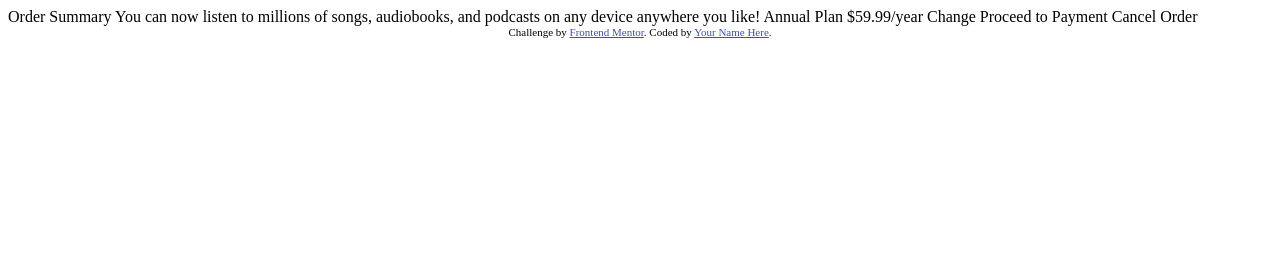
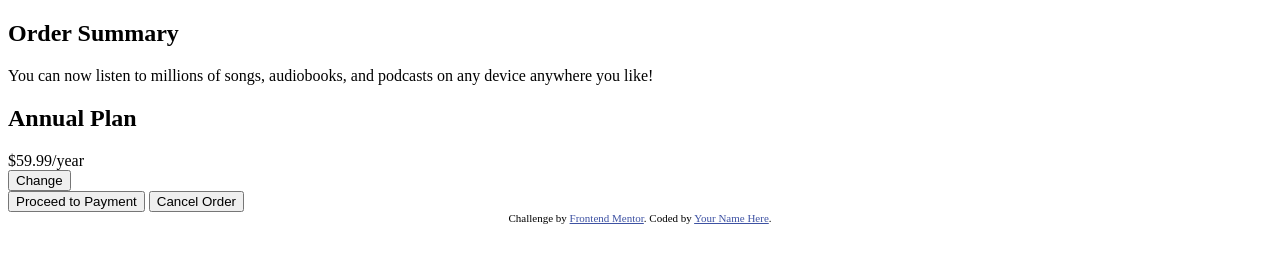
Before and after one commit to FarisPalayi/Order-summary-component, a website: page index.html in a window 1280 px wide. Drawn offline with Linux system fonts and the light colour scheme.

Commit message:
🧹 chore: Add html skeleton

```diff
--- a/index.html
+++ b/index.html
@@ -16,18 +16,28 @@
 </head>
 <body>
 
-  Order Summary
-
-  You can now listen to millions of songs, audiobooks, and podcasts on any
-  device anywhere you like!
-
-  Annual Plan
-  $59.99/year
-
-  Change
-
-  Proceed to Payment
-  Cancel Order
+  <article class="card">
+    <div class="card__img"></div>
+    <div class="card__content">
+      <h1 class="card__content__title">Order Summary</h1>
+      <p class="card__content__desc">
+        You can now listen to millions of songs, audiobooks,
+        and podcasts on any  device anywhere you like!
+      </p>
+      <div class="plan">
+        <div class="plan__icon"></div>
+        <div class="plan__details">
+          <h2 class="plan__details__title">Annual Plan</h2>
+          <span class="plan__details__amount">$59.99/year</span>
+        </div>
+        <div class="plan__change">
+          <button class="plan__change__btn">Change</button>
+        </div>
+      </div>
+      <button class="card__content__payment-btn">Proceed to Payment</button>
+      <button class="card__content__cancel-btn">Cancel Order</button>
+    </div>
+  </article>
 
   <div class="attribution">
     Challenge by <a href="https://www.frontendmentor.io?ref=challenge" target="_blank">Frontend Mentor</a>.
```
